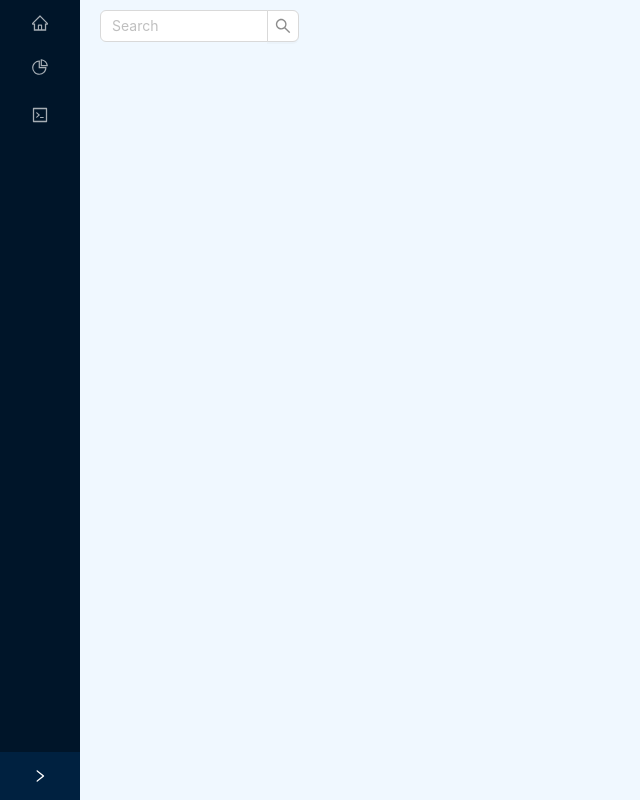
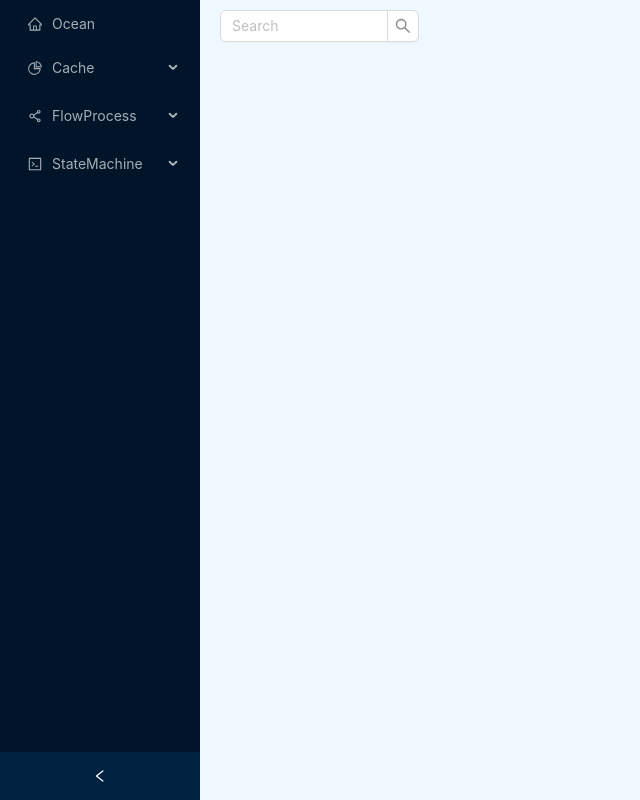
Before and after one commit to JunHao-Xia/fe-iCache, a Vue app: page /flow/design in a window 1280 px wide. Shown: the whole page, without its empty margins (0-640 px from the left). Built offline with nearby package versions, Linux system fonts and the light colour scheme; what vue-json-viewer would draw is missing.

Commit message:
feat:add flow process view.

```diff
--- a/src/App.vue
+++ b/src/App.vue
@@ -8,35 +8,55 @@
          <HomeOutlined/>
           <span><router-link to="/">Ocean</router-link></span>
         </a-menu-item>
-        <a-sub-menu key="sub1">
+        <a-sub-menu key="cache">
           <template #title>
               <span>
                 <PieChartOutlined/>
                 <span>Cache</span>
               </span>
           </template>
-          <a-menu-item key="/monitor">
-            <router-link to="/monitor">Cache Monitor</router-link>
+          <a-menu-item key="/cache/monitor/view">
+            <router-link to="/cache/monitor/view">Cache Monitor</router-link>
           </a-menu-item>
-          <a-menu-item key="/center">
-            <router-link to="/center">Cache Center</router-link>
+          <a-menu-item key="/cache/monitor/center">
+            <router-link to="/cache/monitor/center">Cache Center</router-link>
           </a-menu-item>
-          <a-menu-item key="/cron">
-            <router-link to="/cron">Cache Cron</router-link>
+          <a-menu-item key="/cache/monitor/cron">
+            <router-link to="/cache/monitor/cron">Cache Cron</router-link>
           </a-menu-item>
         </a-sub-menu>
-        <a-sub-menu key="sub2">
+        <a-sub-menu key="flowProcess">
+          <template #title>
+              <span>
+                <ShareAltOutlined/>
+                <span>FlowProcess</span>
+              </span>
+          </template>
+          <a-menu-item key="/flow/design">
+            <router-link to="/flow/design">
+              <EditOutlined/>
+              Flow Design
+            </router-link>
+          </a-menu-item>
+          <a-menu-item key="/flow/monitor">
+            <router-link to="/flow/monitor">
+              <ShareAltOutlined/>
+              Flow Monitor
+            </router-link>
+          </a-menu-item>
+        </a-sub-menu>
+        <a-sub-menu key="stateMachine">
           <template #title>
               <span>
                 <CodeOutlined/>
                 <span>StateMachine</span>
               </span>
           </template>
-          <a-menu-item key="/sdesign">
-            <router-link to="/design">State Design</router-link>
+          <a-menu-item key="/stateMachine/view">
+            <router-link to="/stateMachine/view">State Design</router-link>
           </a-menu-item>
-          <a-menu-item key="/smonitor">
-            <router-link to="/smonitor">State Monitor</router-link>
+          <a-menu-item key="/stateMachine/monitor">
+            <router-link to="/stateMachine/monitor">State Monitor</router-link>
           </a-menu-item>
         </a-sub-menu>
       </a-menu>
@@ -73,11 +93,13 @@ import {
   PieChartOutlined,
   CodeOutlined,
   HomeOutlined,
+ShareAltOutlined,
+  EditOutlined
 } from '@ant-design/icons-vue';
 
 import {RouterLink} from 'vue-router'
 import {ref} from 'vue';
-const collapsed = ref<boolean>(true);
+const collapsed = ref<boolean>(false);
 const selectedKeys = ref<string[]>(['1']);
 const value = ref<string>('');
 const onSearch = (searchValue: string) => {
--- a/src/views/AboutView.vue
+++ /dev/null
@@ -1,6 +0,0 @@
-<template>
-6
-</template>
-
-<script setup>
-</script>
--- a/src/views/MonitorCenter.vue
+++ b/src/views/cahceMonitor/MonitorCenter.vue
@@ -48,7 +48,7 @@
 import { ref, onMounted, onUnmounted } from 'vue';
 import * as echarts from 'echarts';
 import {SelectProps} from "ant-design-vue";
-import {GetAddressList, GetAppNameList, GetCacheNameList, GetMetricsByCombination} from "../api/mockApi";
+import {GetAddressList, GetAppNameList, GetCacheNameList, GetMetricsByCombination} from "../../api/mockApi";
 
 const memoryUsageChart = ref(null);
 const cacheSizeChart = ref(null);
--- a/src/views/MonitorView.vue
+++ b/src/views/cahceMonitor/MonitorView.vue
@@ -66,9 +66,9 @@
 
 <script lang="ts" setup>
 import { ref, onMounted } from "vue";
-import { GetAppNameList, GetAddressList, GetCacheNameList, GetCacheKeyList, GetCacheValue } from '../api/mockApi';
+import { GetAppNameList, GetAddressList, GetCacheNameList, GetCacheKeyList, GetCacheValue } from '../../api/mockApi';
 import { SelectProps } from "ant-design-vue";
-import JsonView from "../components/JsonView.vue";
+import JsonView from "../../components/JsonView/JsonView.vue";
 
 const defaultAppName = ref('AppName');
 const appName = ref("");
--- /dev/null
+++ b/src/views/flowProcess/FlowDesignView.vue
@@ -0,0 +1,22 @@
+<template>
+  <div style="padding: 20px; display: flex; flex-direction: column; height: 100vh;">
+    <div style="display: flex; align-items: center; margin-bottom: 20px;">
+
+    </div>
+
+    <div style="display: flex; gap: 20px; flex-grow: 1;">
+      <div style="flex: 1; min-width: 200px; max-height: calc(100vh - 150px);">
+
+      </div>
+      <div style="flex: 2; min-width: 620px; max-height: calc(100vh - 150px);">
+
+      </div>
+    </div>
+  </div>
+</template>
+
+<script lang="ts" setup>
+</script>
+
+<style scoped>
+</style>
```
Also changed, not shown: src/components/demo.vue (deleted, +0 -55 lines), src/router/index.js (+7 -6 lines), src/components/JsonView/JsonView.vue (renamed from src/components/JsonView.vue).
